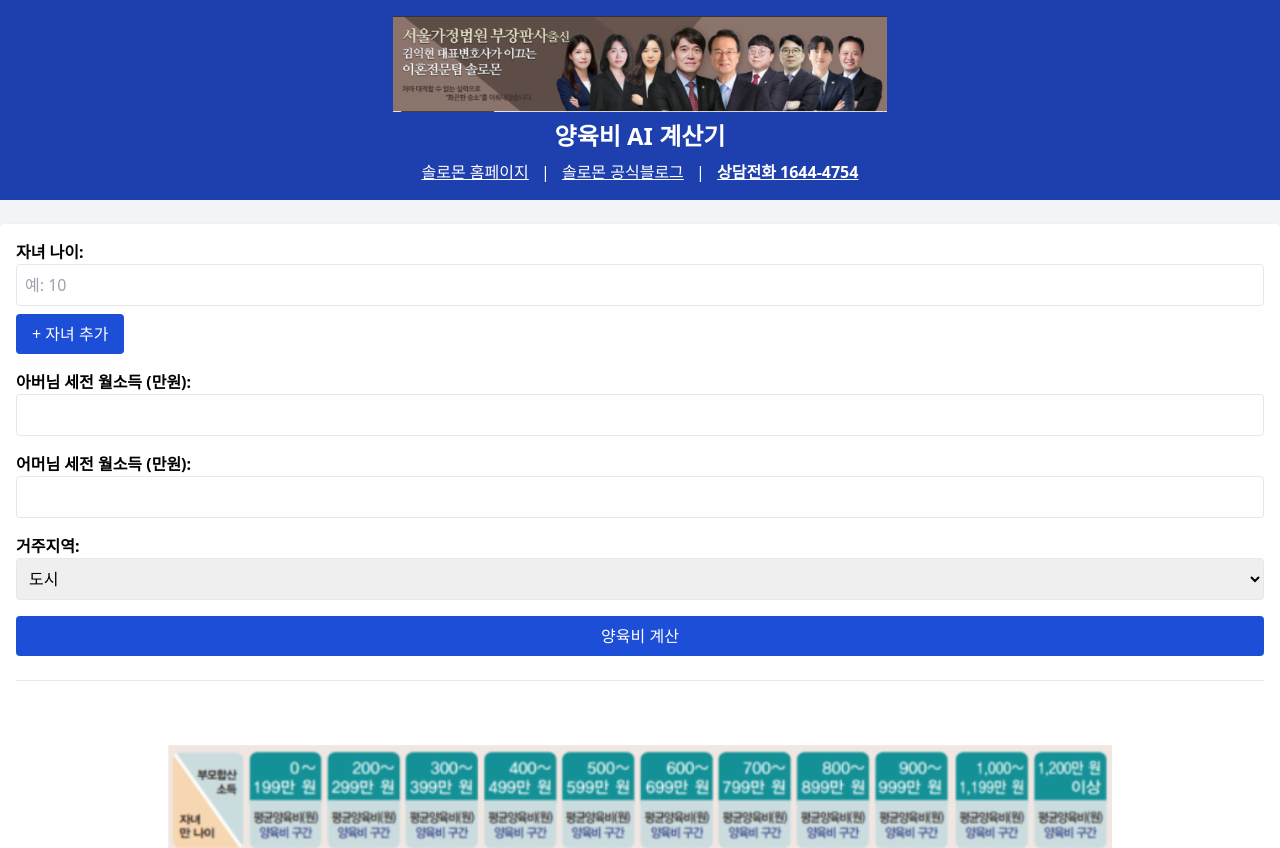
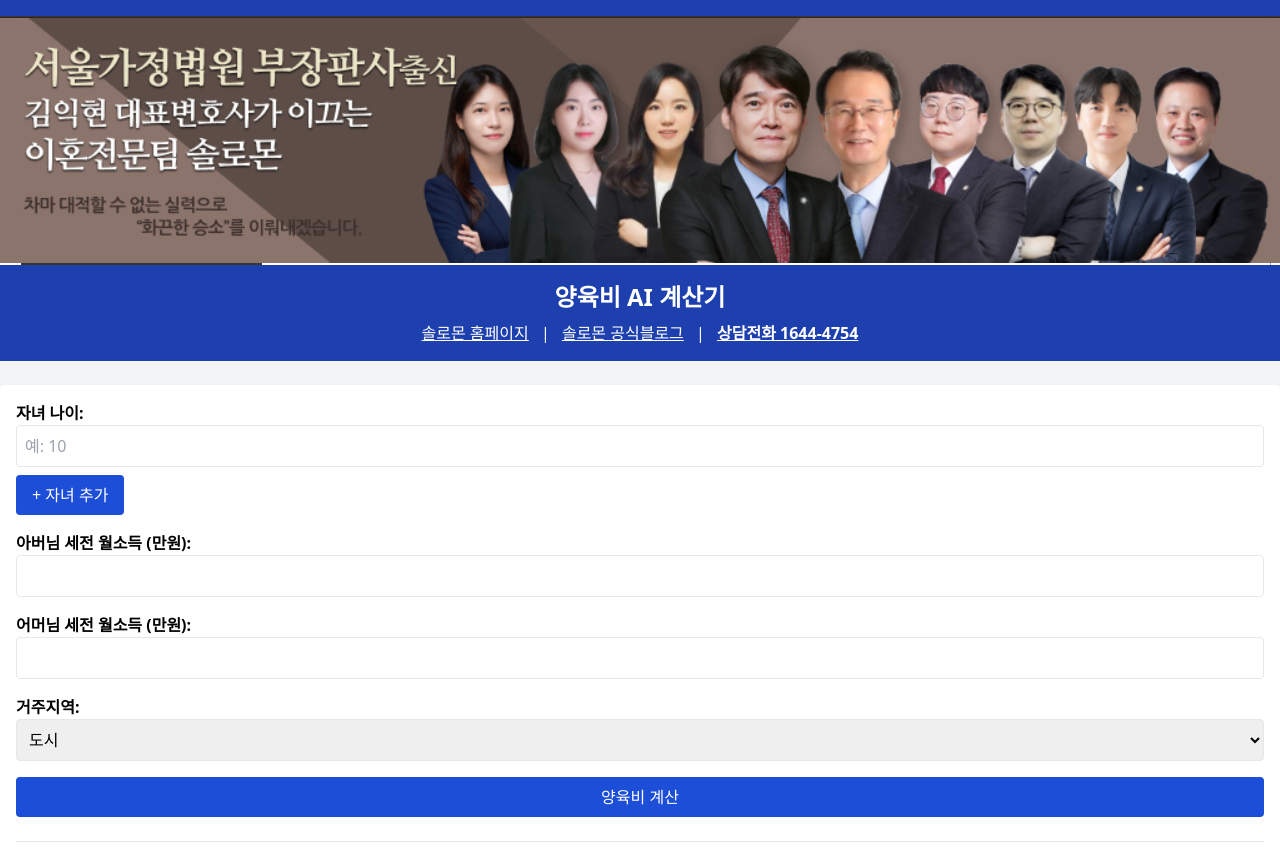
Before and after one commit to pjy5009/yangyukbot, a website: page public/index.html in a window 1280 px wide. Shown: the top 848 px of the page. Drawn offline with nearby package versions, Linux system fonts and the light colour scheme.

Commit message:
Fix: 로고 이미지 너비 조정

```diff
--- a/public/index.html
+++ b/public/index.html
@@ -11,7 +11,7 @@
 <body class="bg-gray-100">
   <header class="bg-blue-800 text-white py-4">
     <div class="container mx-auto text-center">
-      <img src="desk-logo.png" alt="로고" class="mx-auto mb-2 h-24">
+     <img src="desk-logo.png" alt="로고" class="mx-auto mb-4 w-full">
       <h1 class="text-2xl font-bold">양육비 AI 계산기</h1>
       <div class="mt-2 space-x-2">
         <a href="#" class="underline">솔로몬 홈페이지</a>
```
